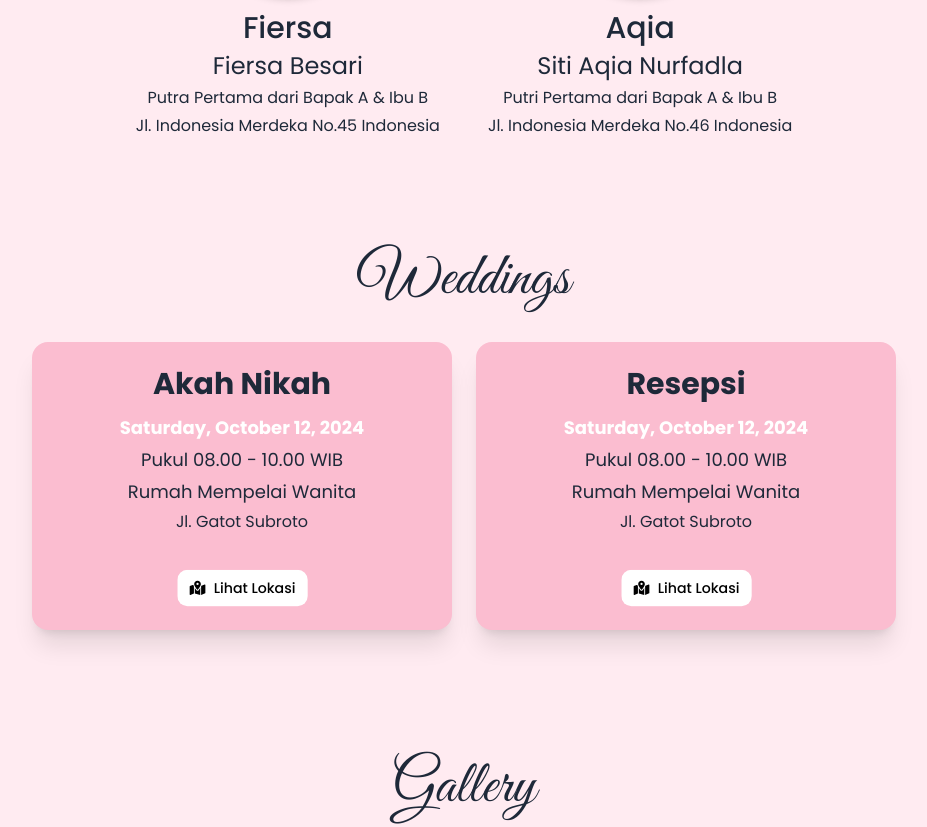
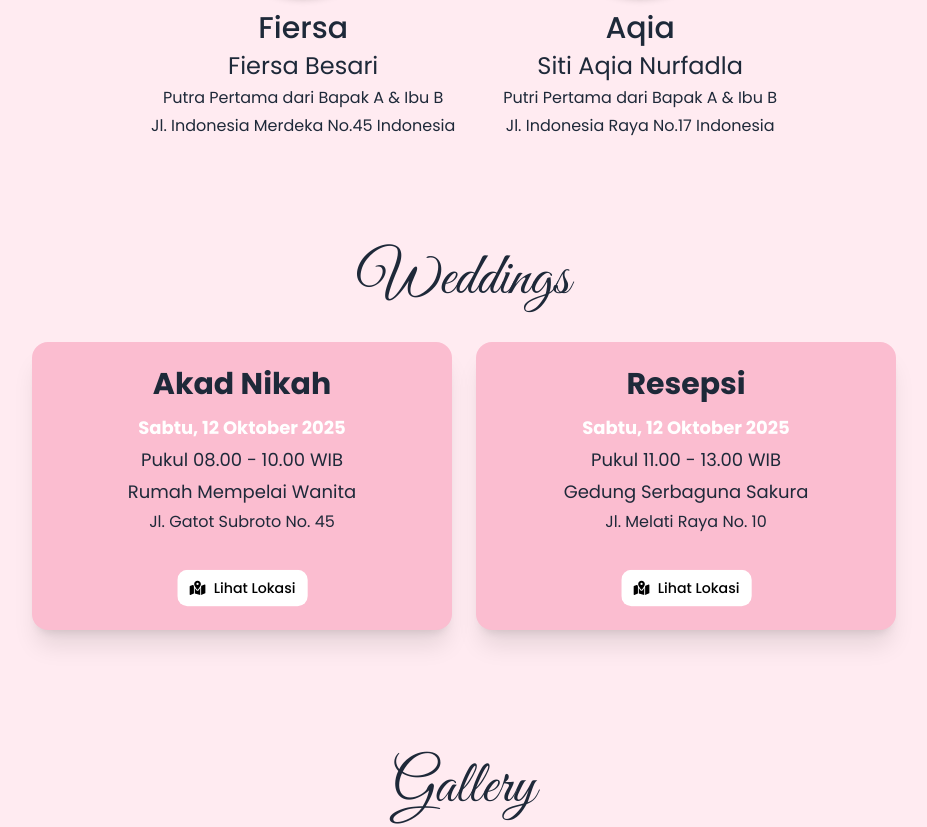
Before and after one commit to hizkiafebianto/Wedding-invitation, a Next.js app: page /invitation in a window 1280 px wide. Shown: the part 1722-2549 px from the top of the page, without its empty margins (176-1103 px from the left). Built offline with nearby package versions, Linux system fonts and the light colour scheme; no server answers.

Commit message:
update code

```diff
--- a/src/app/layout.tsx
+++ b/src/app/layout.tsx
@@ -1,7 +1,6 @@
 import type { Metadata } from "next";
 import { Poppins } from "next/font/google";
 import "./globals.css";
-import { AOSInit } from "@/components/aos-init";
 
 // Import Poppins dan set ke CSS variable
 const poppins = Poppins({
@@ -23,7 +22,6 @@ export default function RootLayout({
   return (
     <html lang="en">
       <body className={`${poppins.variable} font-poppins antialiased`}>
-        <AOSInit />
         {children}
       </body>
     </html>
--- a/src/components/audio-player.tsx
+++ b/src/components/audio-player.tsx
@@ -26,7 +26,7 @@ export const AudioPlayer = ({ audioRef }: AudioPlayerProps) => {
     <div className="fixed bottom-4 right-4 z-50">
       <Button
         onClick={toggleAudio}
-        className="rounded-full p-3 bg-[#FBBDD0] text-gray-800 shadow-lg hover:bg-white cursor-pointer"
+        className="rounded-full p-3 bg-[#FBBDD0] text-white shadow-lg hover:bg-white hover:text-[#FBBDD0] cursor-pointer"
       >
         {playing ? <Pause size={20} /> : <Play size={20} />}
       </Button>
--- a/src/components/bride-groom.tsx
+++ b/src/components/bride-groom.tsx
@@ -10,6 +10,23 @@ const fadeUp: Variants = {
         transition: { duration: 0.6, ease: "easeOut" },
     },
 }
+
+const people = [
+    {
+        img: "/fiersa.jpg",
+        name: "Fiersa",
+        fullName: "Fiersa Besari",
+        desc: "Putra Pertama dari Bapak A & Ibu B",
+        address: "Jl. Indonesia Merdeka No.45 Indonesia",
+    },
+    {
+        img: "/aqia.png",
+        name: "Aqia",
+        fullName: "Siti Aqia Nurfadla",
+        desc: "Putri Pertama dari Bapak A & Ibu B",
+        address: "Jl. Indonesia Raya No.17 Indonesia",
+    }
+]
 
 export const BrideGroom = () => {
     return (
@@ -47,61 +64,67 @@ export const BrideGroom = () => {
                     </motion.p>
 
                     <div className="flex flex-col md:flex-row items-center justify-center gap-12">
+                        {people.map((person, i) => (
                             <motion.div
+                                key={i}
                                 className="text-center flex flex-col gap-y-1"
                                 variants={fadeUp}
                                 initial="hidden"
                                 whileInView="show"
                                 viewport={{ once: true, amount: 0.3 }}
                             >
-                            <Image
-                                src="/fiersa.jpg"
-                                alt="cowo"
-                                width={180}
-                                height={180}
-                                className="mt-8 rounded-full object-cover mx-auto shadow-md mb-2"
-                            />
-                            <h2 className="text-3xl font-medium">
-                                Fiersa
-                            </h2>
-                            <h2 className="text-2xl">
-                                Fiersa Besari
-                            </h2>
-                            <p className="text-base">
-                                Putra Pertama dari Bapak A & Ibu B
-                            </p>
-                            <p>
-                                Jl. Indonesia Merdeka No.45 Indonesia
-                            </p>
-                        </motion.div>
-
                                 <motion.div
-                            className="text-center flex flex-col gap-y-1"
                                     variants={fadeUp}
                                     initial="hidden"
                                     whileInView="show"
                                     viewport={{ once: true, amount: 0.3 }}
                                 >
                                     <Image
-                                src="/aqia.png"
-                                alt="cewe"
+                                        src={person.img}
+                                        alt={person.name}
                                         width={180}
                                         height={180}
                                         className="mt-8 rounded-full object-cover mx-auto shadow-md mb-2"
                                     />
-                            <h2 className="text-3xl font-medium">
-                                Aqia
-                            </h2>
-                            <h2 className="text-2xl">
-                                Siti Aqia Nurfadla
-                            </h2>
-                            <p className="text-base">
-                                Putri Pertama dari Bapak A & Ibu B
-                            </p>
-                            <p>
-                                Jl. Indonesia Merdeka No.46 Indonesia
-                            </p>
                                 </motion.div>
+
+                                <motion.h2
+                                    className="text-3xl font-medium"
+                                    variants={fadeUp}
+                                    initial="hidden"
+                                    whileInView="show"
+                                    viewport={{ once: true, amount: 0.3 }}
+                                >
+                                    {person.name}
+                                </motion.h2>
+                                <motion.h2
+                                    className="text-2xl"
+                                    variants={fadeUp}
+                                    initial="hidden"
+                                    whileInView="show"
+                                    viewport={{ once: true, amount: 0.3 }}
+                                >
+                                    {person.fullName}
+                                </motion.h2>
+                                <motion.p
+                                    className="text-base"
+                                    variants={fadeUp}
+                                    initial="hidden"
+                                    whileInView="show"
+                                    viewport={{ once: true, amount: 0.3 }}
+                                >
+                                    {person.desc}
+                                </motion.p>
+                                <motion.p
+                                    variants={fadeUp}
+                                    initial="hidden"
+                                    whileInView="show"
+                                    viewport={{ once: true, amount: 0.3 }}
+                                >
+                                    {person.address}
+                                </motion.p>
+                            </motion.div>
+                        ))}
                     </div>
 
             </div>
--- a/src/components/form-rsvp.tsx
+++ b/src/components/form-rsvp.tsx
@@ -5,6 +5,19 @@ import { Textarea } from "./ui/textarea";
 import { Label } from "./ui/label";
 import { useState } from "react";
 import { Select, SelectContent, SelectItem, SelectTrigger, SelectValue } from "./ui/select";
+import { motion, Variants } from "framer-motion";
+
+const fadeUp: Variants = {
+    hidden: { opacity: 0, y: 30 },
+    show: {
+        opacity: 1,
+        y: 0,
+        transition: {
+        duration: 0.6,
+        ease: "easeOut",
+        },
+    },
+}
 
 export const FormRSVP = () => {
     const [form, setForm] = useState({
@@ -34,21 +47,37 @@ export const FormRSVP = () => {
     return (
         <section className="bg-[#FFEBF1] py-12 px-4 text-center text-gray-800">
             <div className="max-w-4xl mx-auto px-4">
-                <h1 className={`${greatVibes.className} text-5xl lg:text-6xl font-fleur mb-8`}>
+                <motion.h1
+                    className={`${greatVibes.className} text-5xl lg:text-6xl font-fleur mb-8`}
+                    variants={fadeUp}
+                    initial="hidden"
+                    whileInView="show"
+                    viewport={{ once: true, amount: 0.3 }}
+                >
                     Konfirmasi Kehadiran
-                </h1>
-                <p className="text-gray-700 mb-10 text-lg">
+                </motion.h1>
+                <motion.p
+                    className="text-gray-700 mb-10 text-lg"
+                    variants={fadeUp}
+                    initial="hidden"
+                    whileInView="show"
+                    viewport={{ once: true, amount: 0.3 }}
+                >
                     Silahkan isi form berikut untuk konfirmasi kehadiran anda.
-                </p>
+                </motion.p>
 
                 {submitted ? (
                     <div>
                         Terima kasih! Kehadiran Anda telah dikonfirmasi.
                     </div>
                 ) : (
-                    <form
+                    <motion.form
                         onSubmit={handleSubmit}
                         className="bg-[#FBBDD0] backdrop-blur-md p-8 rounded-xl shadow-xl space-y-6 text-left"
+                        variants={fadeUp}
+                        initial="hidden"
+                        whileInView="show"
+                        viewport={{ once: true, amount: 0.3 }}
                     >
                         {/* Nama */}
                         <div>
@@ -98,7 +127,7 @@ export const FormRSVP = () => {
                         >
                             Kirim Kehadiran
                         </Button>
-                    </form>
+                    </motion.form>
                 )}
             </div>
         </section>
--- a/src/components/gift.tsx
+++ b/src/components/gift.tsx
@@ -1,7 +1,20 @@
-import { greatVibes } from "@/app/font"
-import Image from "next/image"
-import { Button } from "./ui/button"
-import { useState } from "react"
+import { greatVibes } from "@/app/font";
+import Image from "next/image";
+import { Button } from "./ui/button";
+import { useState } from "react";
+import { motion, Variants } from "framer-motion";
+
+const fadeUp: Variants = {
+    hidden: { opacity: 0, y: 30 },
+    show: {
+        opacity: 1,
+        y: 0,
+        transition: {
+        duration: 0.6,
+        ease: "easeOut",
+        },
+    },
+}
 
 export const Gift = () => {
     const [copied, setCopied] = useState<string | null>(null)
@@ -15,18 +28,36 @@ export const Gift = () => {
     return (
         <section className="bg-[#FFEBF1] py-12 px-4 text-center text-gray-800">
             <div className="max-w-4xl mx-auto px-4">
-                <h1 className={`${greatVibes.className} text-5xl lg:text-6xl font-fleur mb-8`}>
+                <motion.h1
+                    className={`${greatVibes.className} text-5xl lg:text-6xl font-fleur mb-8`}
+                    variants={fadeUp}
+                    initial="hidden"
+                    whileInView="show"
+                    viewport={{ once: true, amount: 0.3 }}
+                >
                     Wedding Gift
-                </h1>
+                </motion.h1>
 
-                <p className="max-w-4xl mx-auto mb-12 text-lg">
+                <motion.p
+                    className="max-w-4xl mx-auto mb-12 text-lg"
+                    variants={fadeUp}
+                    initial="hidden"
+                    whileInView="show"
+                    viewport={{ once: true, amount: 0.3 }}
+                >
                     Doa restu Anda merupakan karunia yang sangat berarti bagi kami. Jika ingin memberikan tanda kasih, dapat melalui informasi di bawah ini.
-                </p>
+                </motion.p>
 
                 <div className="grid grid-cols-1 md:grid-cols-2 gap-8">
 
                     {/* QRIS */}
-                    <div className="bg-[#FBBDD0] backdrop-blur-md p-6 rounded-xl shadow-xl border border-white/20">
+                    <motion.div
+                        className="bg-[#FBBDD0] backdrop-blur-md p-6 rounded-xl shadow-xl border border-white/20"
+                        variants={fadeUp}
+                        initial="hidden"
+                        whileInView="show"
+                        viewport={{ once: true, amount: 0.3 }}
+                    >
                         <h3 className="text-xl font-semibold text-pink-800 mb-4">
                             Scan QRIS
                         </h3>
@@ -43,10 +74,16 @@ export const Gift = () => {
                         <p className="text-sm text-gray-600 mt-4 italic">
                             Scan menggunakan aplikasi e-wallet favorit Anda
                         </p>
-                    </div>
+                    </motion.div>
 
                     {/* Rekening */}
-                    <div className="bg-[#FBBDD0] backdrop-blur-md p-6 rounded-xl shadow-xl border border-white/20 text-left flex flex-col justify-between">
+                    <motion.div
+                        className="bg-[#FBBDD0] backdrop-blur-md p-6 rounded-xl shadow-xl border border-white/20 text-left flex flex-col justify-between"
+                        variants={fadeUp}
+                        initial="hidden"
+                        whileInView="show"
+                        viewport={{ once: true, amount: 0.3 }}
+                    >
                         <div>
                             <h3 className="text-xl font-semibold text-pink-800 mb-4">
                                 Transfer Rekening
@@ -69,7 +106,7 @@ export const Gift = () => {
                                 </Button>
                             </div>
                         </div>
-                    </div>
+                    </motion.div>
                 </div>
             </div>
         </section>
--- a/src/components/quote.tsx
+++ b/src/components/quote.tsx
@@ -1,19 +1,50 @@
-import { greatVibes } from "@/app/font"
+import { greatVibes } from "@/app/font";
+import { motion, Variants } from "framer-motion";
+
+const fadeUp: Variants = {
+  hidden: { opacity: 0, y: 30 },
+  show: {
+    opacity: 1,
+    y: 0,
+    transition: {
+      duration: 0.6,
+      ease: "easeOut",
+    },
+  },
+}
 
 export const Quote = () => {
     return (
         <section className="bg-[#FFEBF1] py-12 px-4 text-center text-gray-800">
             <div className="max-w-4xl mx-auto px-4">
-                <h1 className={`${greatVibes.className} text-5xl lg:text-6xl font-fleur mt-8 mb-12`}>
+                <motion.h1
+                    className={`${greatVibes.className} text-5xl lg:text-6xl font-fleur mt-8 mb-12`}
+                    variants={fadeUp}
+                    initial="hidden"
+                    whileInView="show"
+                    viewport={{ once: true, amount: 0.3 }}
+                >
                     Quote
-                </h1>
+                </motion.h1>
 
-                <p className="italic lg:text-2xl">
+                <motion.p
+                    className="italic lg:text-2xl"
+                    variants={fadeUp}
+                    initial="hidden"
+                    whileInView="show"
+                    viewport={{ once: true, amount: 0.3 }}
+                >
                     {`"Tidak ada solusi yang lebih baik bagi dua insan yang saling mencintai di banding pernikahan."`}
-                </p>
-                <p className="mt-8 text-pink-800 font-bold text-xl mb-8">
+                </motion.p>
+                <motion.p
+                    className="mt-8 text-pink-800 font-bold text-xl mb-8"
+                    variants={fadeUp}
+                    initial="hidden"
+                    whileInView="show"
+                    viewport={{ once: true, amount: 0.3 }}
+                >
                     HR. Ibnu Majah
-                </p>
+                </motion.p>
             </div>
         </section>
     )
--- a/src/components/roundown.tsx
+++ b/src/components/roundown.tsx
@@ -11,6 +11,25 @@ const fadeUp: Variants = {
         transition: { duration: 0.6, ease: "easeOut" },
     },
 }
+
+const eventList = [
+        {
+            title: "Akad Nikah",
+            date: "Sabtu, 12 Oktober 2025",
+            time: "Pukul 08.00 - 10.00 WIB",
+            place: "Rumah Mempelai Wanita",
+            address: "Jl. Gatot Subroto No. 45",
+            mapsUrl: "https://www.google.com/maps/place/Osaka,+Japan/@34.6777115,135.4036368,12z/data=!4m6!3m5!1s0x6000e6553406e2e1:0xc55bc16ee46a2fe7!8m2!3d34.6937249!4d135.5022535!16zL20vMGRxeXc?entry=ttu",
+        },
+        {
+            title: "Resepsi",
+            date: "Sabtu, 12 Oktober 2025",
+            time: "Pukul 11.00 - 13.00 WIB",
+            place: "Gedung Serbaguna Sakura",
+            address: "Jl. Melati Raya No. 10",
+            mapsUrl: "https://www.google.com/maps/place/Osaka,+Japan/@34.6777115,135.4036368,12z/data=!4m6!3m5!1s0x6000e6553406e2e1:0xc55bc16ee46a2fe7!8m2!3d34.6937249!4d135.5022535!16zL20vMGRxeXc?entry=ttu",
+        }
+    ]
 
 export const Rounddown = () => {
     return (
@@ -28,8 +47,10 @@ export const Rounddown = () => {
                     </motion.h1>
 
                     <div className="grid grid-cols-1 md:grid-cols-2 gap-6">
-                        {/* akad */}
+
+                        {eventList.map((event, index) => (
                             <motion.div
+                                key={index}
                                 className="bg-[#FBBDD0] flex flex-col gap-y-1 shadow-xl rounded-2xl p-6"
                                 variants={fadeUp}
                                 initial="hidden"
@@ -43,7 +64,7 @@ export const Rounddown = () => {
                                     whileInView="show"
                                     viewport={{ once: true, amount: 0.3 }}
                                 >
-                                Akah Nikah
+                                    {event.title}
                                 </motion.h3>
                                 <motion.p
                                     className="text-white font-bold text-lg"
@@ -52,7 +73,7 @@ export const Rounddown = () => {
                                     whileInView="show"
                                     viewport={{ once: true, amount: 0.3 }}
                                 >
-                                Saturday, October 12, 2024
+                                    {event.date}
                                 </motion.p>
                                 <motion.p
                                     className="text-lg"
@@ -61,7 +82,7 @@ export const Rounddown = () => {
                                     whileInView="show"
                                     viewport={{ once: true, amount: 0.3 }}
                                 >
-                                Pukul 08.00 - 10.00 WIB
+                                    {event.time}
                                 </motion.p>
                                 <motion.p
                                     className="text-lg"
@@ -70,7 +91,7 @@ export const Rounddown = () => {
                                     whileInView="show"
                                     viewport={{ once: true, amount: 0.3 }}
                                 >
-                                Rumah Mempelai Wanita
+                                    {event.place}
                                 </motion.p>
                                 <motion.p
                                     className="text-base"
@@ -79,7 +100,7 @@ export const Rounddown = () => {
                                     whileInView="show"
                                     viewport={{ once: true, amount: 0.3 }}
                                 >
-                                Jl. Gatot Subroto
+                                    {event.address}
                                 </motion.p>
 
                                 <motion.div
@@ -88,101 +109,19 @@ export const Rounddown = () => {
                                     whileInView="show"
                                     viewport={{ once: true, amount: 0.3 }}
                                 >
+                                    <div className="mt-8">
                                         <Button
                                             variant="pink"
-                                    className="bg-white mt-8"
-                                    onClick={() =>
-                                        window.open(
-                                        "https://www.google.com/maps/place/Osaka,+Japan/@34.6777115,135.4036368,12z/data=!4m6!3m5!1s0x6000e6553406e2e1:0xc55bc16ee46a2fe7!8m2!3d34.6937249!4d135.5022535!16zL20vMGRxeXc?entry=ttu",
-                                        "_blank",
-                                        "noopener,noreferrer"
-                                        )
-                                    }
+                                            className="bg-white"
+                                            onClick={() => window.open(event.mapsUrl, "_blank", "noopener,noreferrer")}
                                         >
                                             <FaMapLocationDot />
                                             Lihat Lokasi
                                         </Button>
-
+                                    </div>
                                 </motion.div>
                             </motion.div>
-
-                        <motion.div
-                            className="bg-[#FBBDD0] flex flex-col gap-y-1 shadow-xl rounded-2xl p-6"
-                            variants={fadeUp}
-                            initial="hidden"
-                            whileInView="show"
-                            viewport={{ once: true, amount: 0.3 }}
-                        >
-                            <motion.h3
-                                className="text-3xl font-bold mb-2"
-                                variants={fadeUp}
-                                initial="hidden"
-                                whileInView="show"
-                                viewport={{ once: true, amount: 0.3 }}
-                            >
-                                Resepsi
-                            </motion.h3>
-                            <motion.p
-                                className="text-white font-bold text-lg"
-                                variants={fadeUp}
-                                initial="hidden"
-                                whileInView="show"
-                                viewport={{ once: true, amount: 0.3 }}
-                            >
-                                Saturday, October 12, 2024
-                            </motion.p>
-                            <motion.p
-                                className="text-lg"
-                                variants={fadeUp}
-                                initial="hidden"
-                                whileInView="show"
-                                viewport={{ once: true, amount: 0.3 }}
-                            >
-                                Pukul 08.00 - 10.00 WIB
-                            </motion.p>
-                            <motion.p
-                                className="text-lg"
-                                variants={fadeUp}
-                                initial="hidden"
-                                whileInView="show"
-                                viewport={{ once: true, amount: 0.3 }}
-                            >
-                                Rumah Mempelai Wanita
-                            </motion.p>
-                            <motion.p
-                                className="text-base"
-                                variants={fadeUp}
-                                initial="hidden"
-                                whileInView="show"
-                                viewport={{ once: true, amount: 0.3 }}
-                            >
-                                Jl. Gatot Subroto
-                            </motion.p>
-
-                            <motion.div
-                                variants={fadeUp}
-                                initial="hidden"
-                                whileInView="show"
-                                viewport={{ once: true, amount: 0.3 }}
-                            >
-                                <Button
-                                    variant="pink"
-                                    className="bg-white mt-8"
-                                    onClick={() =>
-                                        window.open(
-                                        "https://www.google.com/maps/place/Osaka,+Japan/@34.6777115,135.4036368,12z/data=!4m6!3m5!1s0x6000e6553406e2e1:0xc55bc16ee46a2fe7!8m2!3d34.6937249!4d135.5022535!16zL20vMGRxeXc?entry=ttu",
-                                        "_blank",
-                                        "noopener,noreferrer"
-                                        )
-                                    }
-                                >
-                                    <FaMapLocationDot />
-                                    Lihat Lokasi
-                                </Button>
-
-                            </motion.div>
-                        </motion.div>
-
+                        ))}
                     </div>
 
             </div>
--- a/src/components/story.tsx
+++ b/src/components/story.tsx
@@ -73,7 +73,7 @@ export const Story = () => {
                         viewport={{ once: true, amount: 0.3 }}
                     >
                         {stories.map((story, i) => (
-                            <>
+
                                 <motion.div
                                     variants={fadeUp}
                                     initial="hidden"
@@ -127,7 +127,7 @@ export const Story = () => {
                                         </motion.p>
                                     </div>
                                 </motion.div>
-                            </>
+
                         ))}
                     </motion.div>
                 </div>
```
Also changed, not shown: src/components/aos-init.tsx (deleted, +0 -15 lines). Lines whose indentation alone changed are shown as unchanged.
